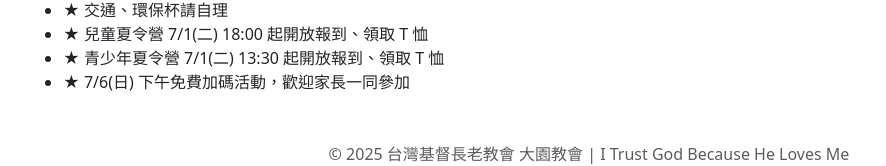
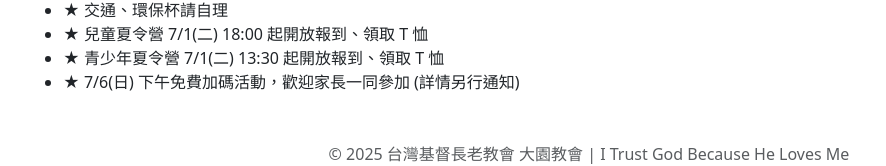
Before and after one commit to dypct/camp2025, a plain HTML site: page index.html in a window 1280 px wide. Shown: the part 1484-1650 px from the top of the page, without its empty margins (51-937 px from the left). Drawn offline with nearby package versions, Linux system fonts and the light colour scheme.

Commit message:
調整備註事項

```diff
--- a/index.html
+++ b/index.html
@@ -126,7 +126,7 @@
                 <li>★ 交通、環保杯請自理</li>
                 <li>★ 兒童夏令營 7/1(二) 18:00 起開放報到、領取 T 恤</li>
                 <li>★ 青少年夏令營 7/1(二) 13:30 起開放報到、領取 T 恤</li>
-                <li>★ 7/6(日) 下午免費加碼活動，歡迎家長一同參加</li>
+                <li>★ 7/6(日) 下午免費加碼活動，歡迎家長一同參加 (詳情另行通知)</li>
             </ul>
         </div>
     </div>
```
